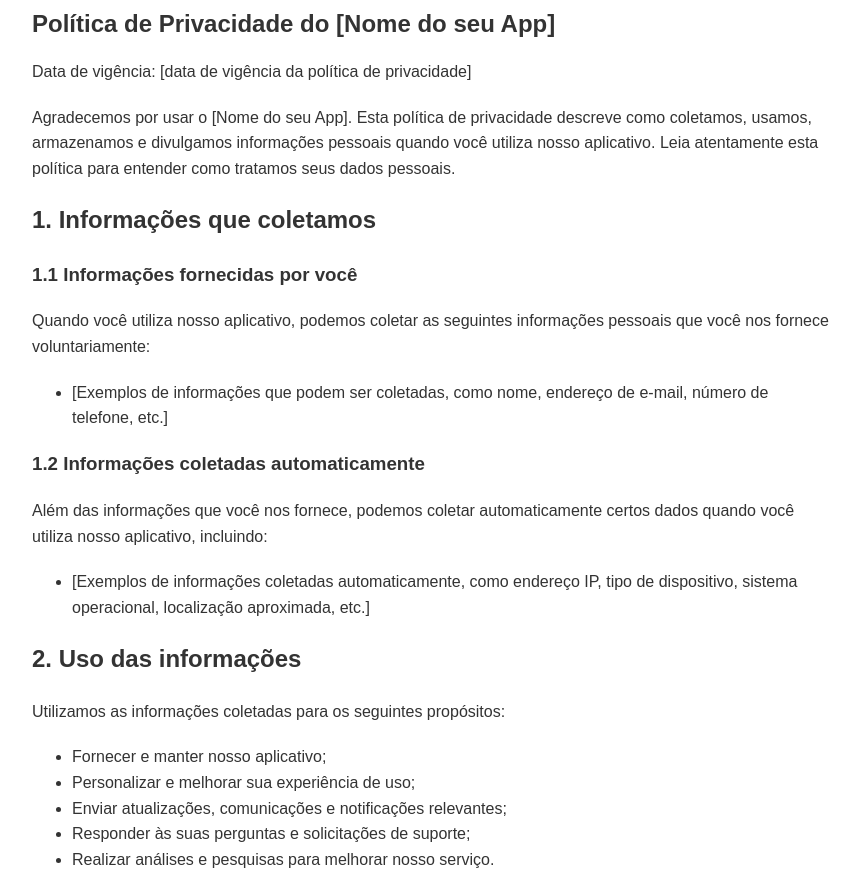
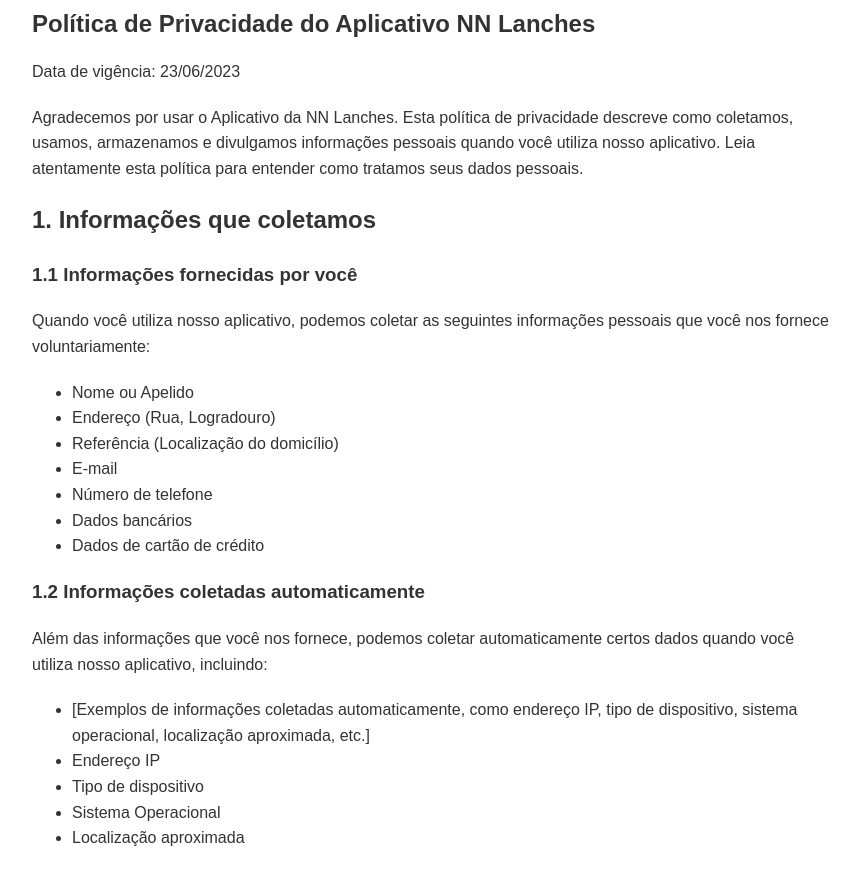
Before and after one commit to nnlanches/nnlanches.github.io, a plain HTML site: page privacy_policy.html in a window 1280 px wide. Shown: the part 236-1111 px from the top of the page, without its empty margins (208-1068 px from the left). Drawn offline with Linux system fonts and the light colour scheme.

Commit message:
Update privacy_policy.html

```diff
--- a/privacy_policy.html
+++ b/privacy_policy.html
@@ -40,17 +40,25 @@
       text-decoration: underline;
     }
   </style>
+
+  <script>
+    document.addEventListener("DOMContentLoaded", function() {
+      var currentDate = new Date();
+      var formattedDate = currentDate.toLocaleDateString('pt-BR');
+      document.getElementById("data-vigencia").textContent = formattedDate;
+    });
+  </script>
 </head>
 
 <body>
   <div class="container">
     <img src="icon.png">
 
-    <h1>Política de Privacidade do [Nome do seu App]</h1>
+    <h1>Política de Privacidade do Aplicativo NN Lanches</h1>
 
-    <p>Data de vigência: [data de vigência da política de privacidade]</p>
+    <p>Data de vigência: <span id="data-vigencia"></span></p>
 
-    <p>Agradecemos por usar o [Nome do seu App]. Esta política de privacidade descreve como coletamos, usamos,
+    <p>Agradecemos por usar o Aplicativo da NN Lanches. Esta política de privacidade descreve como coletamos, usamos,
       armazenamos e divulgamos informações pessoais quando você utiliza nosso aplicativo. Leia atentamente esta
       política para entender como tratamos seus dados pessoais.</p>
 
@@ -60,8 +68,13 @@
     <p>Quando você utiliza nosso aplicativo, podemos coletar as seguintes informações pessoais que você nos fornece
       voluntariamente:</p>
     <ul>
-      <li>[Exemplos de informações que podem ser coletadas, como nome, endereço de e-mail, número de telefone, etc.]
-      </li>
+      <li>Nome ou Apelido</li>
+      <li>Endereço (Rua, Logradouro)</li>
+      <li>Referência (Localização do domicílio)</li>
+      <li>E-mail</li>
+      <li>Número de telefone</li>
+      <li>Dados bancários</li>
+      <li>Dados de cartão de crédito</li>
     </ul>
 
     <h3>1.2 Informações coletadas automaticamente</h3>
@@ -70,6 +83,10 @@
     <ul>
       <li>[Exemplos de informações coletadas automaticamente, como endereço IP, tipo de dispositivo, sistema operacional,
         localização aproximada, etc.]</li>
+      <li>Endereço IP</li>
+      <li>Tipo de dispositivo</li>
+      <li>Sistema Operacional</li>
+      <li>Localização aproximada</li>
     </ul>
 
     <h2>2. Uso das informações</h2>
@@ -112,7 +129,7 @@
 
     <h2>8. Contato</h2>
     <p>Se tiver dúvidas sobre esta política de privacidade ou sobre as práticas de coleta e uso de informações do nosso
-      aplicativo, entre em contato conosco através de <a href="mailto:seuemail@provedor.com">seuemail@provedor.com</a>.
+      aplicativo, entre em contato conosco através de <a href="mailto:marcosferreira.developer@gmail.com">marcosferreira.developer@gmail.com</a>.
     </p>
   </div>
 </body>
```
